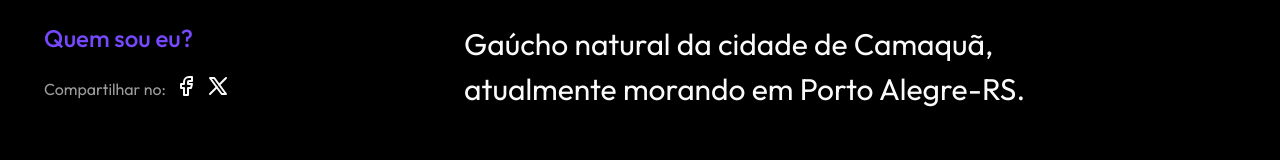
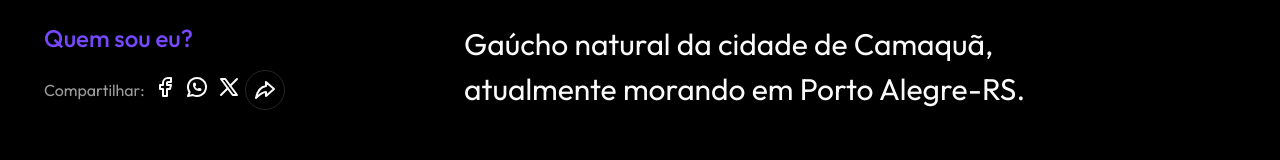
Before and after one commit to marcelopoars/my-website, a Next.js app: page /o-marcelo in a window 1280 px wide. Shown: the part 729-889 px from the top of the page. Built offline with nearby package versions, Linux system fonts and the light colour scheme.

Commit message:
refactor: change Share component

```diff
--- /dev/null
+++ b/src/components/share/share-button.tsx
@@ -0,0 +1,36 @@
+'use client'
+
+import { IconShare3 } from '@tabler/icons-react'
+import { Button } from '../ui'
+
+interface ShareButtonProps {
+  canonicalUrl: string
+  titleSite: string
+}
+
+export function ShareButton({ canonicalUrl, titleSite }: ShareButtonProps) {
+  const shareData = {
+    url: canonicalUrl,
+    title: titleSite,
+  }
+  const handleShare = () => {
+    if (navigator.canShare(shareData)) {
+      try {
+        navigator.share(shareData)
+      } catch (error) {
+        console.error('Error sharing the post:', error)
+      }
+    }
+  }
+
+  return (
+    <Button
+      className="gap-2"
+      variant={'outline'}
+      size={'icon'}
+      onClick={handleShare}
+    >
+      <IconShare3 />
+    </Button>
+  )
+}
--- /dev/null
+++ b/src/components/share/share-desktop.tsx
@@ -0,0 +1,61 @@
+import {
+  IconBrandFacebook,
+  IconBrandWhatsapp,
+  IconBrandX,
+} from '@tabler/icons-react'
+import { ShareButton } from './share-button'
+
+interface ShareDesktopProps {
+  canonicalUrl: string
+  titleSite: string
+}
+
+export function ShareDesktop({ canonicalUrl, titleSite }: ShareDesktopProps) {
+  const facebookURL = `https://www.facebook.com/sharer/sharer.php?u=${encodeURIComponent(canonicalUrl)}&t=${encodeURIComponent(titleSite)}`
+  const twitterUrl = `https://twitter.com/intent/tweet?url=${encodeURIComponent(canonicalUrl)}&text=${encodeURIComponent(titleSite)}`
+  const whatsAppUrl = `https://api.whatsapp.com/send?text=${encodeURIComponent(canonicalUrl)}`
+
+  return (
+    <div className="hidden lg:flex items-center gap-1 lg:mt-4">
+      <span className="text-muted-foreground">Compartilhar:</span>
+      <ul className="flex items-center">
+        <li>
+          <a
+            className="inline-block p-1 hover:text-primary transition"
+            href={facebookURL}
+            target="_blank"
+            rel="noopener noreferrer"
+            aria-label="Compartilhar no Facebook"
+          >
+            <IconBrandFacebook />
+          </a>
+        </li>
+        <li>
+          <a
+            className="inline-block p-1 hover:text-primary transition"
+            href={whatsAppUrl}
+            target="_blank"
+            rel="noopener noreferrer"
+            aria-label="Compartilhar no WhatsApp"
+          >
+            <IconBrandWhatsapp />
+          </a>
+        </li>
+        <li>
+          <a
+            className="inline-block p-1 hover:text-primary transition"
+            href={twitterUrl}
+            target="_blank"
+            rel="noopener noreferrer"
+            aria-label="Compartilhar no X"
+          >
+            <IconBrandX />
+          </a>
+        </li>
+        <li>
+          <ShareButton canonicalUrl={canonicalUrl} titleSite={titleSite} />
+        </li>
+      </ul>
+    </div>
+  )
+}
--- a/src/components/share/share.tsx
+++ b/src/components/share/share.tsx
@@ -1,68 +1,18 @@
-'use client'
+import { ShareButton } from './share-button'
+import { ShareDesktop } from './share-desktop'
 
-import { IconBrandFacebook, IconBrandX, IconShare3 } from '@tabler/icons-react'
-import { Button } from '../ui'
+const canonicalUrl = 'https://www.marcelopereira.dev/'
+const titleSite = 'Marcelo Pereira | Desenvolvedor Frontend'
 
-export async function Share() {
-  const canonicalUrl = 'https://www.marcelopereira.dev/'
-  const title = 'Marcelo Pereira | Desenvolvedor Frontend'
-
-  const facebookURL = `https://www.facebook.com/sharer/sharer.php?u=${encodeURIComponent(canonicalUrl)}&t=${encodeURIComponent(title)}`
-
-  const twitterUrl = `https://twitter.com/intent/tweet?url=${encodeURIComponent(canonicalUrl)}&text=${encodeURIComponent(title)}`
-
-  const shareData = {
-    url: canonicalUrl,
-    title,
-  }
-
-  const handleShare = async () => {
-    if (navigator.canShare(shareData)) {
-      try {
-        navigator.share(shareData)
-        console.log('Post shared successfully')
-      } catch (error) {
-        console.error('Error sharing the post:', error)
-      }
-    }
-  }
-
+export function Share() {
   return (
     <>
-      <div className="flex items-center gap-2 mt-4 lg:hidden">
-        Compartilhar
-        <Button variant={'outline'} size={'icon'} onClick={handleShare}>
-          <IconShare3 />
-        </Button>
+      <div className="lg:hidden flex items-center gap-2">
+        <span className="text-muted-foreground">Compartilhar:</span>
+        <ShareButton canonicalUrl={canonicalUrl} titleSite={titleSite} />
       </div>
 
-      <div className="hidden lg:flex items-center gap-1 lg:mt-4">
-        <span className="text-muted-foreground">Compartilhar no:</span>
-        <ul className="flex">
-          <li>
-            <a
-              className="inline-block p-1 hover:text-primary transition"
-              href={facebookURL}
-              target="_blank"
-              rel="noopener noreferrer"
-              aria-label="Compartilhar no Facebook"
-            >
-              <IconBrandFacebook />
-            </a>
-          </li>
-          <li>
-            <a
-              className="inline-block p-1 hover:text-primary transition"
-              href={twitterUrl}
-              target="_blank"
-              rel="noopener noreferrer"
-              aria-label="Compartilhar no X"
-            >
-              <IconBrandX />
-            </a>
-          </li>
-        </ul>
-      </div>
+      <ShareDesktop canonicalUrl={canonicalUrl} titleSite={titleSite} />
     </>
   )
 }
```
